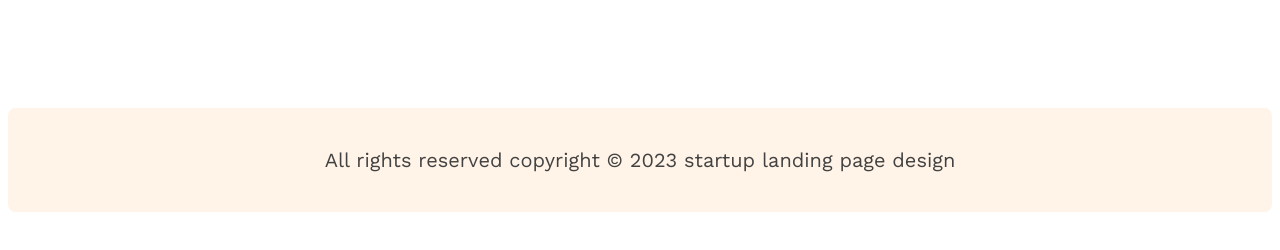
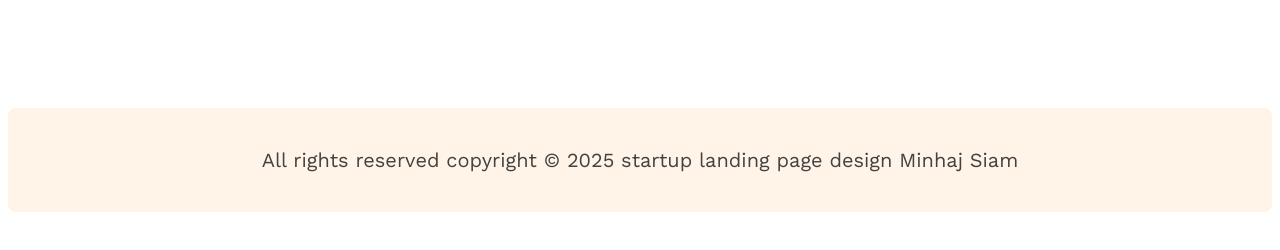
Before and after one commit to Minhaj-Siam/G3-Archiyecy-Website, a plain HTML site: page index.html in a window 1280 px wide. Shown: the part 4111-4361 px from the top of the page. Drawn offline with nearby package versions, Linux system fonts and the light colour scheme.

Commit message:
updated footer

```diff
--- a/index.html
+++ b/index.html
@@ -158,7 +158,7 @@
     </main>
     <footer>
         <div class="last-line">
-            <p class="footer-info">All rights reserved copyright &copy; 2023 startup landing page design</p>
+            <p class="footer-info">All rights reserved copyright &copy; 2025 startup landing page design Minhaj Siam</p>
         </div>
     </footer>
 </body>
```
